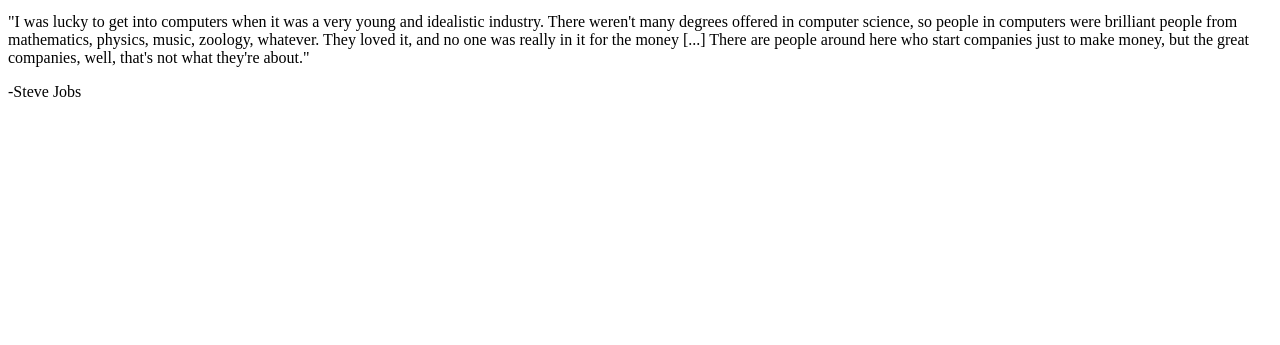
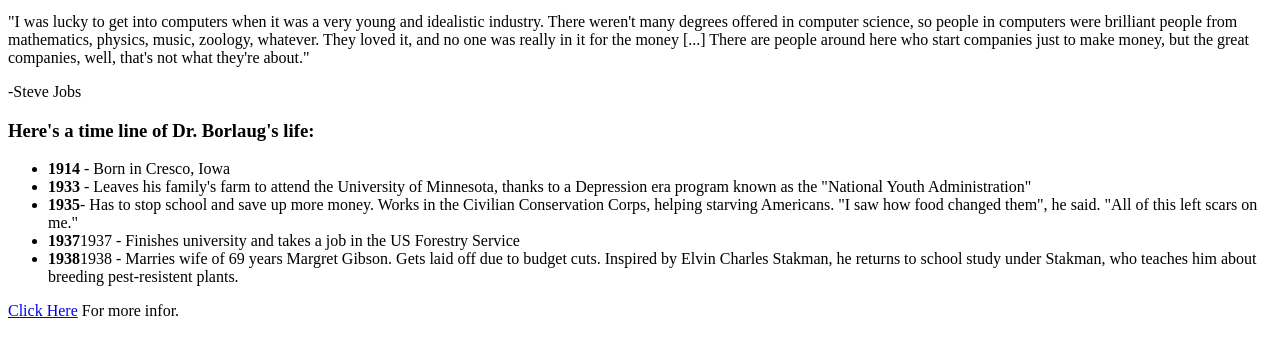
Before and after one commit to gnobu/Ubong_Solomon-Microverse, a plain HTML site: page index.html in a window 1280 px wide. Shown: the part 455-800 px from the top of the page. Drawn offline with Linux system fonts and the light colour scheme.

Commit message:
Body content was added

```diff
--- a/index.html
+++ b/index.html
@@ -13,7 +13,7 @@
 
         <div id="intro-div">
             <div id="img-div">
-                <img src="https://imageio.forbes.com/specials-images/imageserve/615bb1e64b6b8efbb0c57d55/0x0.jpg?format=jpg&width=1200&fit=bounds" alt="Steve Jobs' portrait" id="image">
+                <img src="https://imageio.forbes.com/specials-images/imageserve/615bb1e64b6b8efbb0c57d55/0x0.jpg?format=jpg&width=1200&fit=bounds" alt="Steve Jobs' portrait" id="image" >
                 <p id="img-caption">A portrait of Steve Jobs.</p>
             </div>
             <div id="text-div">
@@ -21,6 +21,24 @@
                 <p class="author">-Steve Jobs</p>
             </div>
         </div>
+        <section id="tribute-info">
+            <h3> Here's a time line of Dr. Borlaug's life:</h3>
+            <ul>
+
+                <li><strong>1914</strong> - Born in Cresco, Iowa</li>
+                <li><strong>1933</strong> - Leaves his family's farm to attend the University of Minnesota, thanks to a Depression era program known as the "National Youth Administration"</li>
+                <li><strong>1935</strong>- Has to stop school and save up more money. Works in the Civilian Conservation Corps, helping starving Americans. "I saw how food changed them", he said. "All of this left scars on me."</li>
+                <li><strong>1937</strong>1937 - Finishes university and takes a job in the US Forestry Service</li>
+                <li><strong>1938</strong>1938 - Marries wife of 69 years Margret Gibson. Gets laid off due to budget cuts. Inspired by Elvin Charles Stakman, he returns to school study under Stakman, who teaches him about breeding pest-resistent plants.</li>
+            </ul>
+
+          <p><a href="https://en.wikipedia.org/wiki/Steve_Jobs" target="_blank">Click Here</a> For more infor.</p>
+
+
+
+        </section>
+
+
     </main>
 </body>
 </html>
```
